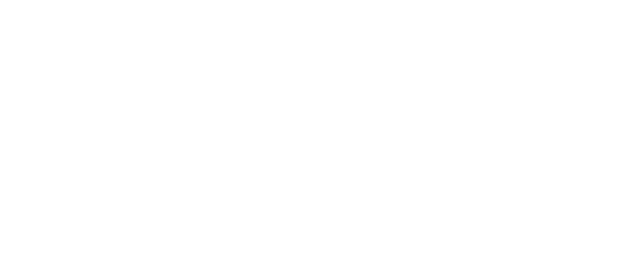
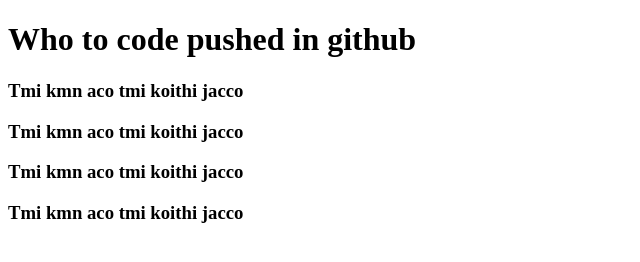
Before and after one commit to Masud404/my-second-repo, a plain HTML site: page index.html in a window 1280 px wide. Shown: the whole page, without its empty margins (0-640 px from the left). Drawn offline with Linux system fonts and the light colour scheme.

Commit message:
added heder

```diff
--- a/index.html
+++ b/index.html
@@ -7,6 +7,11 @@
     <title>My Second Repo</title>
 </head>
 <body>
+    <h1>Who to code pushed in github</h1>
+    <h3>Tmi kmn aco tmi koithi jacco </h3>
+    <h3>Tmi kmn aco tmi koithi jacco </h3>
+    <h3>Tmi kmn aco tmi koithi jacco </h3>
+    <h3>Tmi kmn aco tmi koithi jacco </h3>
 
 </body>
 </html>
```
